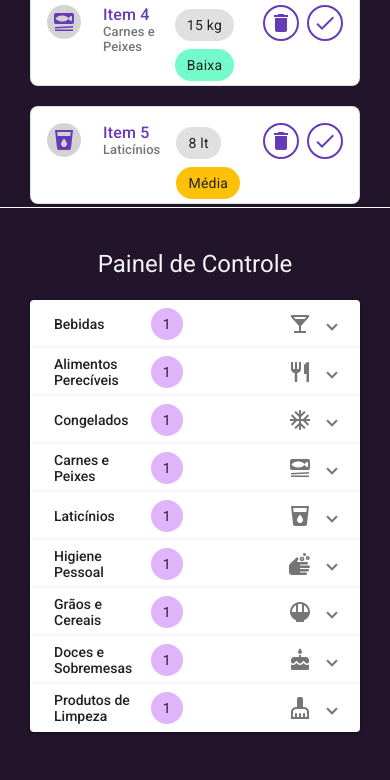
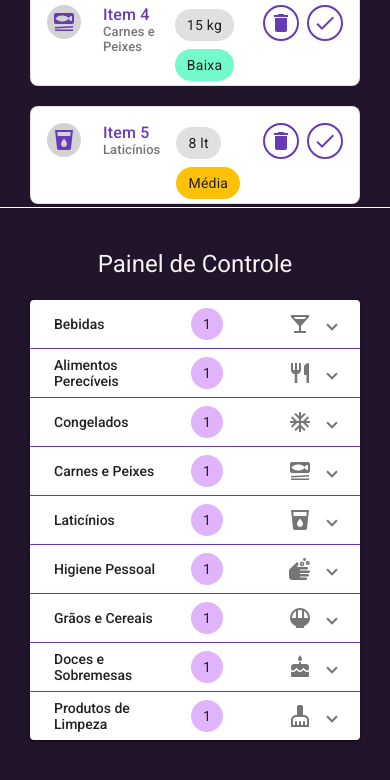
Before and after one commit to LuisFernandoBS/stock-home, an Angular app: page / in a window 390 px wide. Shown: the part 1508-2288 px from the top of the page. Built offline with nearby package versions, Linux system fonts and the light colour scheme.

Commit message:
Melhoria na responsividade do componente painel de categorias

```diff
--- a/src/app/components/home/home.component.html
+++ b/src/app/components/home/home.component.html
@@ -16,14 +16,14 @@
     ></app-estatisticas>
   </mat-grid-tile>
   <mat-grid-tile
-    [colspan]="colunasAbaLista"
+    [colspan]="colunasAbaCadastro"
     [rowspan]="6"
     [style.background]="'#22142b'"
   >
     <app-cadastro-item [categorias]="categorias"></app-cadastro-item>
   </mat-grid-tile>
   <mat-grid-tile
-    [colspan]="colunasAbaCadastro"
+    [colspan]="colunasAbaLista"
     [rowspan]="6"
     [style.background]="'#22142b'"
   >
--- a/src/app/components/painel-categorias/painel-categorias.component.css
+++ b/src/app/components/painel-categorias/painel-categorias.component.css
@@ -16,6 +16,10 @@
     border-radius: 0px;
 }
 
+.mat-expansion-panel:not(:last-child){
+    border-bottom: 1.4px solid #673ab7;
+}
+
 mat-chip {
     background-color: #e0b4fb!important;
 }
@@ -23,3 +27,45 @@ mat-chip {
 mat-list strong{
     color: #673ab7;
 }
+
+@media (max-width: 1400px) {
+    .mat-expansion-panel-header-description{
+        flex-grow: 7;
+    }
+}
+
+@media (max-width: 1280px) {
+    .mat-expansion-panel-header-description{
+        flex-grow: 6;
+    }
+}
+
+@media (max-width: 1100px) {
+    .mat-expansion-panel-header-description{
+        flex-grow: 5;
+    }
+}
+
+@media (max-width: 1000px) {
+    .mat-expansion-panel-header-description{
+        flex-grow: 4;
+    }
+}
+
+@media (max-width: 850px) {
+    .mat-expansion-panel-header-description{
+        flex-grow: 3;
+    }
+}
+
+@media (max-width: 670px) {
+    .mat-expansion-panel-header-description{
+        flex-grow: 2;
+    }
+}
+
+@media (max-width: 570px) {
+    .mat-expansion-panel-header-description{
+        flex-grow: 1;
+    }
+}
```
